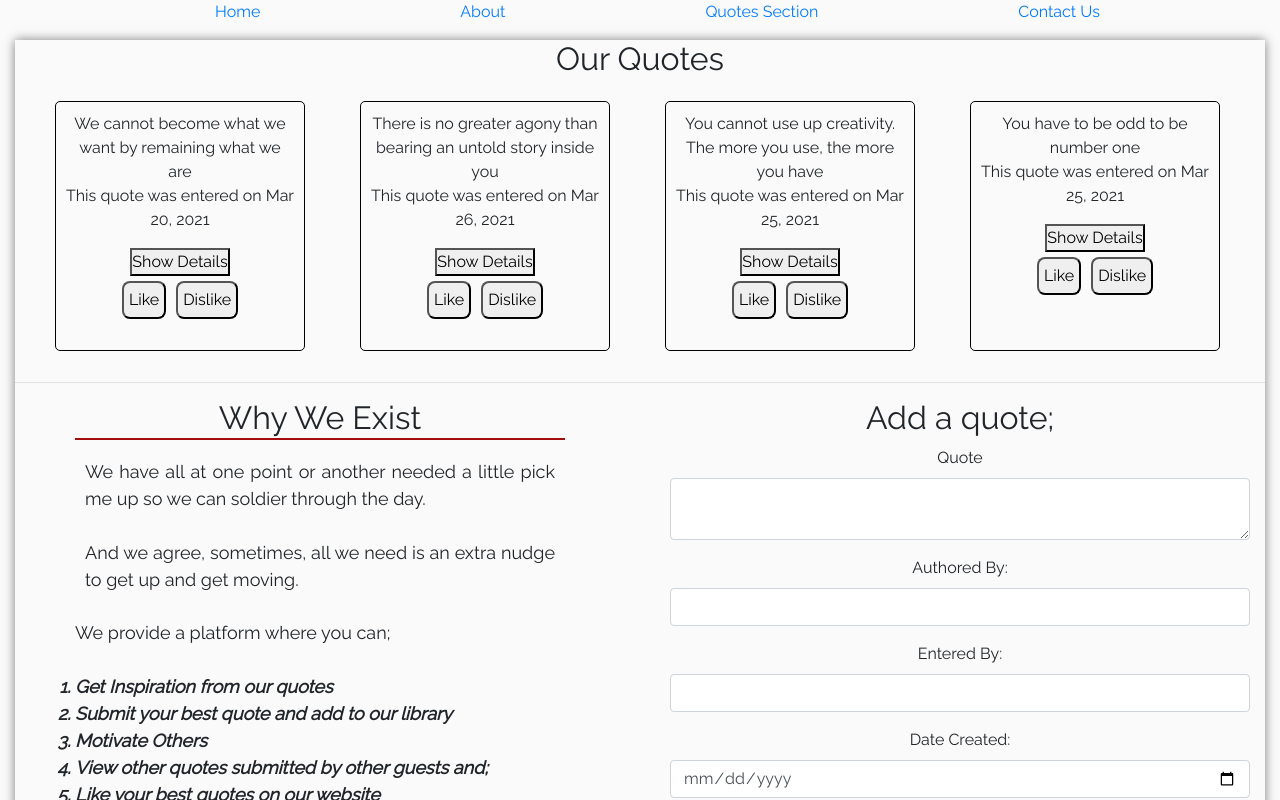
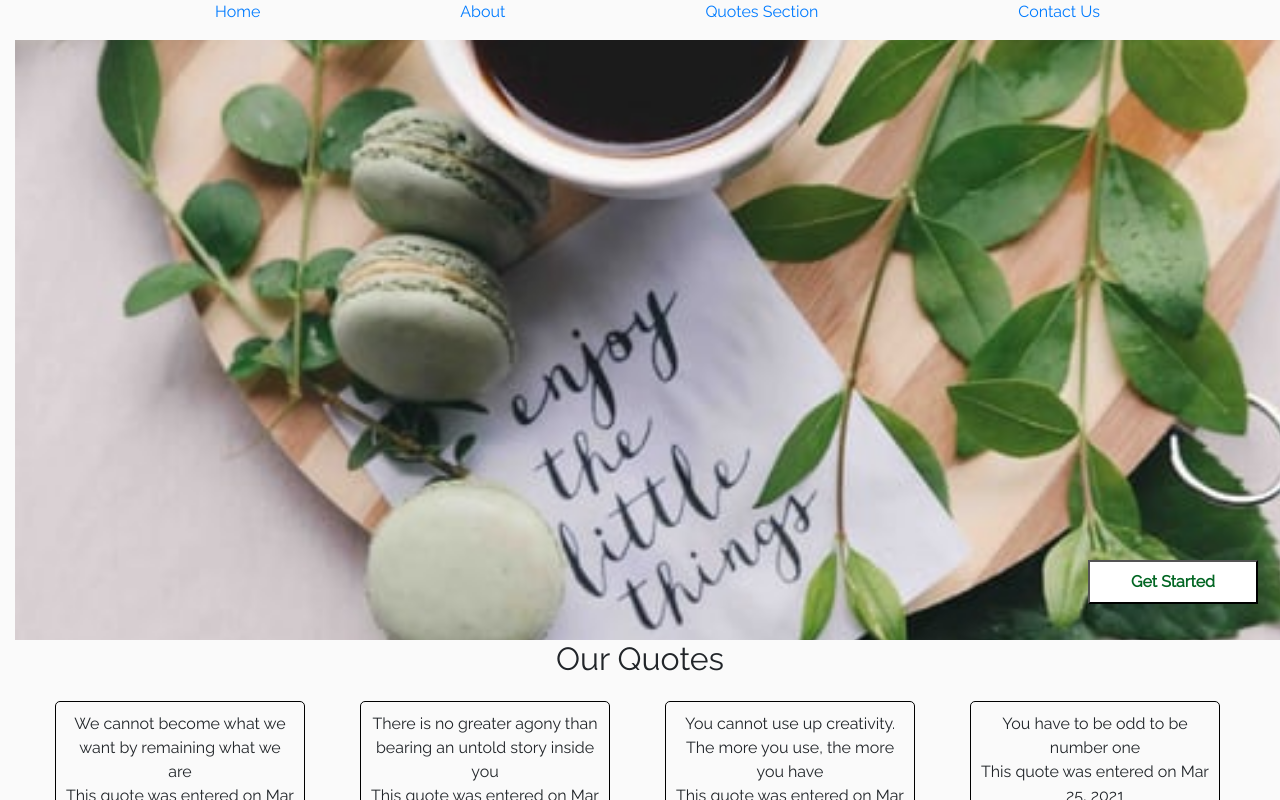
Before and after one commit to Alice-Githui/Quotes-App, an Angular app: page / in a window 1280 px wide. Shown: the top 800 px of the page. Built offline with nearby package versions, Linux system fonts and the light colour scheme.

Commit message:
Add the landing page image to the App

```diff
--- a/src/app/landing-page/landing-page.component.css
+++ b/src/app/landing-page/landing-page.component.css
@@ -39,3 +39,10 @@
     color: #fff;
     text-transform: uppercase;
 }
+
+img{
+    height: 600px;
+    width: 100vw;
+    object-fit: cover;
+    object-position: center center;
+}
--- a/src/app/landing-page/landing-page.component.html
+++ b/src/app/landing-page/landing-page.component.html
@@ -11,10 +11,16 @@
             </div>
 
         </header>
-        <!-- <div class = "get-started">
-            <a href = "#body">
-                <button>Get Started</button>
-            </a>
-        </div> -->
+        <div>
+            <div>
+                <img [src] = "url1">
+            </div>
+            <div class = "get-started">
+                <a href = "#body">
+                    <button>Get Started</button>
+                </a>
+            </div>
+
+        </div>
     </div>
 </div>
--- a/src/app/landing-page/landing-page.component.ts
+++ b/src/app/landing-page/landing-page.component.ts
@@ -12,4 +12,6 @@ export class LandingPageComponent implements OnInit {
   ngOnInit(): void {
   }
 
+  url1 = "./assets/topnavimage.jpeg"
+
 }
--- a/src/app/quotes/quotes.component.ts
+++ b/src/app/quotes/quotes.component.ts
@@ -51,6 +51,6 @@ export class QuotesComponent implements OnInit {
 
   url="./assets/likebutton.jpg";
   lru = "./assets/dislikebutton.jpg";
-  url1 = "./assets/topnavimage.jpeg"
+  // url1 = "./assets/topnavimage.jpeg"
 
 }
--- a/src/styles.css
+++ b/src/styles.css
@@ -25,7 +25,7 @@ h1{
 }
 
 #body{
-    box-shadow: 0px 0px 10px rgba(0, 0, 0, 0.5);
+    box-shadow: 0px 0px 10px rgba(0, 0, 0, 0);
     margin-bottom: 0px;
 }
 
```
